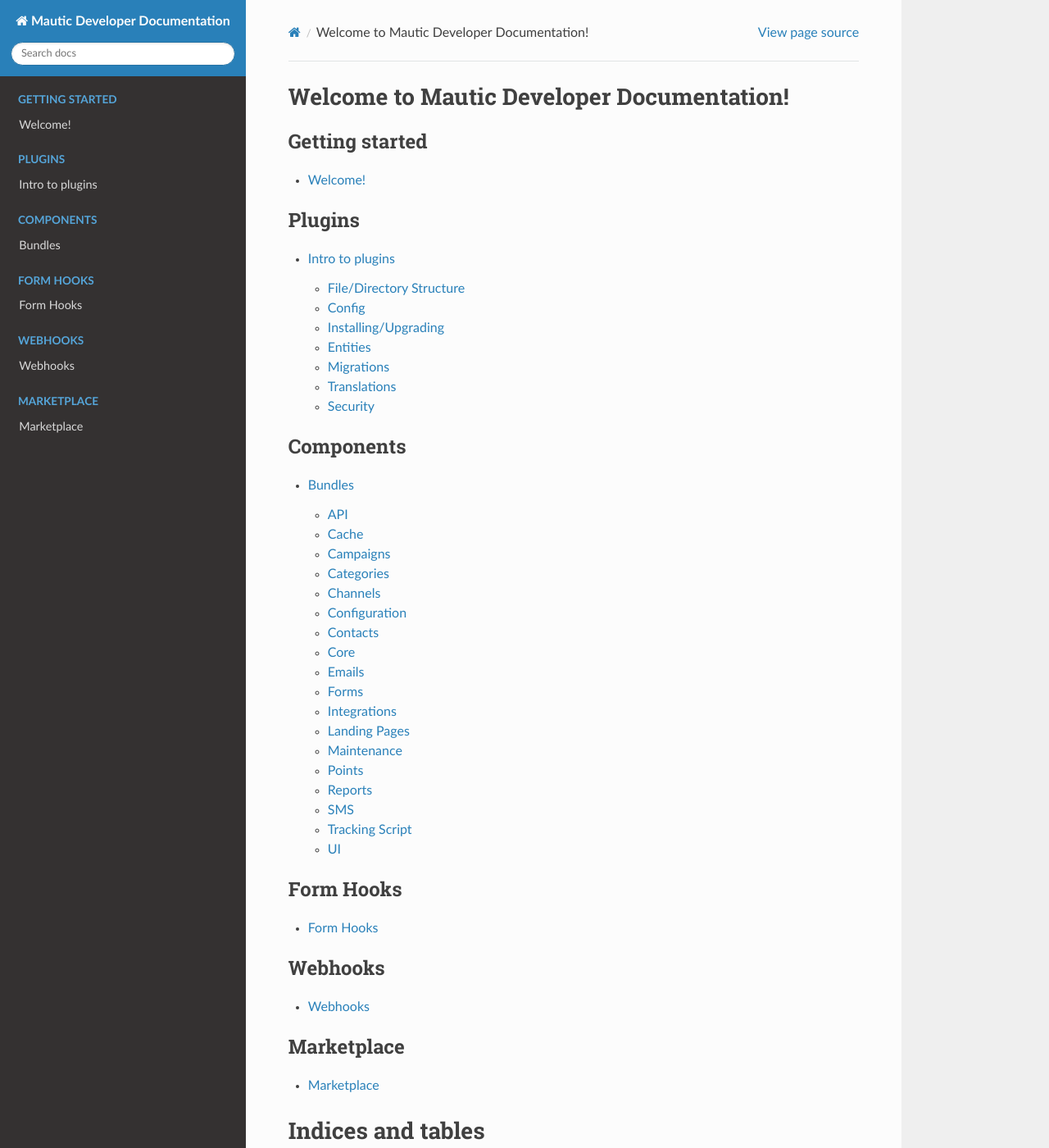
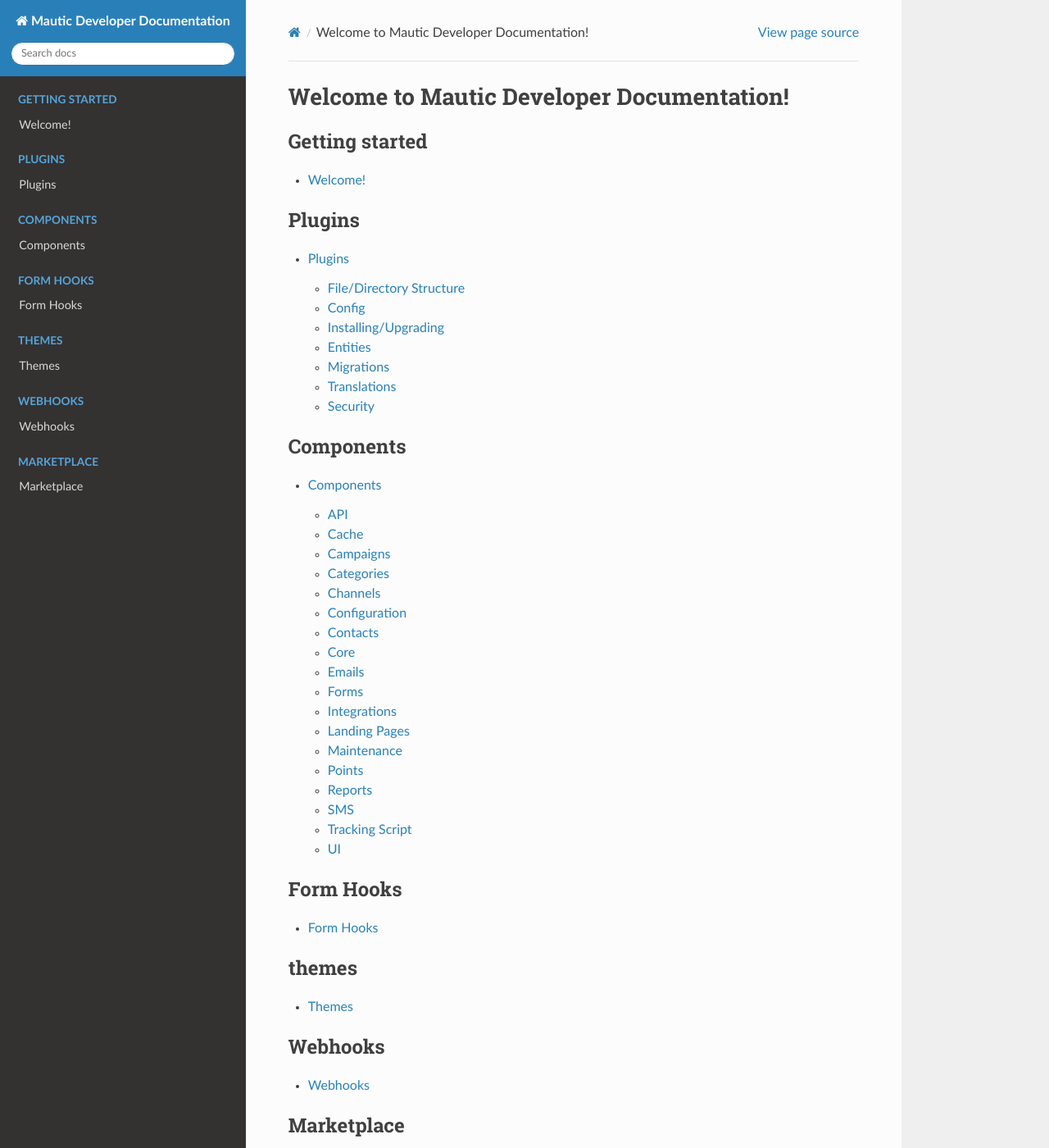
Before and after one commit to mautic/developer-documentation-new, a Sphinx documentation site: the page built from docs/index.rst, in a window 1280 px wide and 1400 px high. Shown: the whole window at 82% size. Built offline with Sphinx 7.4.7 and the Read the Docs theme 2.0.0, drawn with Linux system fonts in a browser that asks for light colours; pages that are not in the unit, such as notebooks, are missing from menus.

Commit message:
Update TOC

```diff
--- a/docs/components/index.rst
+++ b/docs/components/index.rst
@@ -1,4 +1,4 @@
-Bundles
+Components
 ==========================================================
 
 .. toctree::
--- a/docs/form_hooks/index.rst
+++ b/docs/form_hooks/index.rst
@@ -1,5 +1,2 @@
 Form Hooks
 ==========================================================
-
-.. toctree::
-   :maxdepth: 2
--- a/docs/index.rst
+++ b/docs/index.rst
@@ -32,6 +32,12 @@
 
 .. toctree::
    :maxdepth: 2
+   :caption: themes
+
+   themes/index
+
+.. toctree::
+   :maxdepth: 2
    :caption: Webhooks
 
    webhooks/index
--- a/docs/marketplace/index.rst
+++ b/docs/marketplace/index.rst
@@ -1,5 +1,2 @@
 Marketplace
 ==========================================================
-
-.. toctree::
-   :maxdepth: 2
--- a/docs/plugins/index.rst
+++ b/docs/plugins/index.rst
@@ -1,9 +1,8 @@
-Intro to plugins
+Plugins
 ==========================================================
 
 .. toctree::
    :maxdepth: 2
-   :caption: Plugins
 
    structure
    config
--- a/docs/themes/index.rst
+++ b/docs/themes/index.rst
@@ -1,5 +1,2 @@
 Themes
 ==========================================================
-
-.. toctree::
-   :maxdepth: 2
--- a/docs/webhooks/index.rst
+++ b/docs/webhooks/index.rst
@@ -1,5 +1,2 @@
 Webhooks
 ==========================================================
-
-.. toctree::
-   :maxdepth: 2
```
